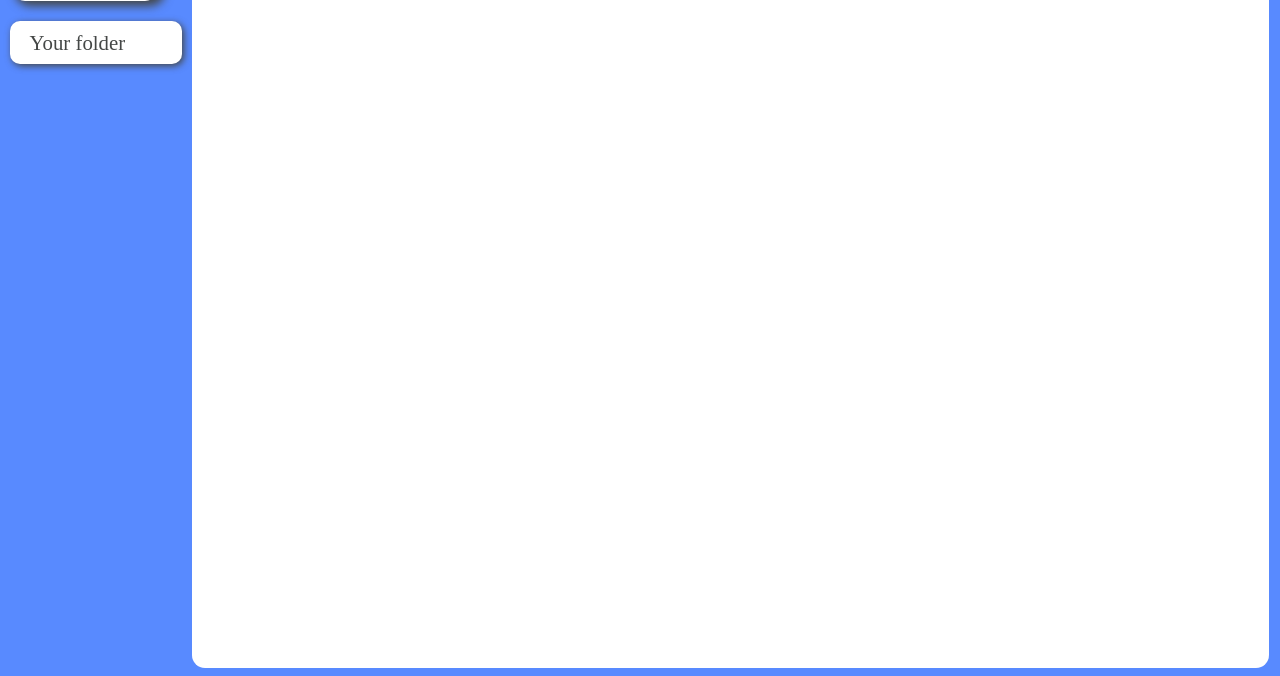
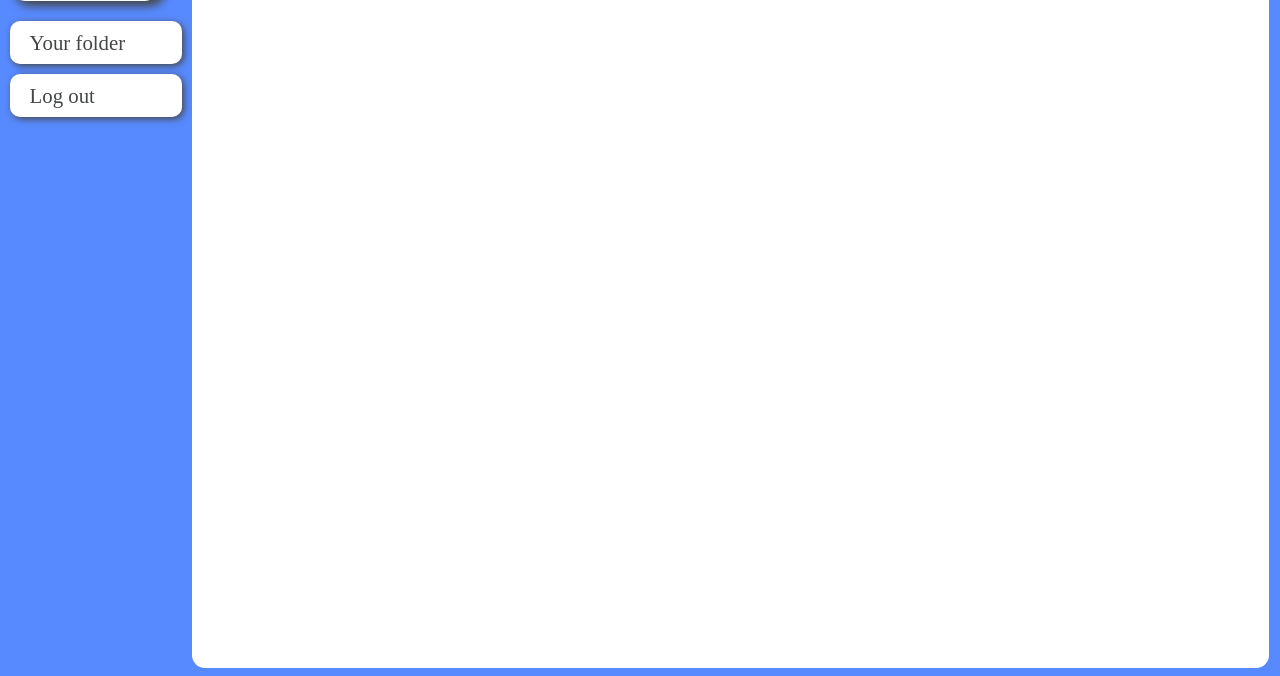
Before and after one commit to chickenHuy/Cloud, a Flask app: page /home in a window 1280 px wide. Shown: the part 124-800 px from the top of the page. Run offline with Flask 3, Linux system fonts and the light colour scheme; the visitor is signed in with stand-in values (Sample User, id 1); data that the repository does not hold is empty.

Commit message:
Create function logout

```diff
--- a/app.py
+++ b/app.py
@@ -16,6 +16,7 @@ def submit():
         print(f'Success')
         print(f'AWS Access Key ID: {access_key_id}')
         print(f'AWS Secret Access Key: {secret_access_key}')
+        session['login'] = True
         session['access_key_id'] = access_key_id
         session['secret_access_key'] = secret_access_key
         status = 'True'
@@ -27,6 +28,11 @@ def submit():
 
 @app.route('/home')
 def home():
+    if 'login' not in session:
+        return redirect('/')
+    if 'login' in session and session['login'] != True:
+        return redirect('/')
+
     json_files = getfile.get_file()
     if json_files:
         session['json_files'] = json_files
@@ -82,6 +88,14 @@ def upload():
         status = 'False'
         return jsonify({'status': status, 'message': 'Failed to download file'})
 
+@app.route('/logout')
+def logout():
+    if 'login' in session and session['login'] == True:
+        session.clear()
+        print('Cooooooooo')
+        redirect('/')
+    return redirect('/')
+
 @app.route('/')
 def login():
     return render_template('index.html')
--- a/static/style.css
+++ b/static/style.css
@@ -310,7 +310,7 @@ body {
   margin: 20px auto 0px;
 }
 
-.wrapper .sidebar .sidebar__menu .sidebar__home {
+.wrapper .sidebar .sidebar__menu .sidebar__button {
   width: 100%;
   height: 43px;
   font-size: 1.3em;
@@ -318,6 +318,7 @@ body {
   text-align: left;
   text-decoration: none;
   padding-left: 20px;
+  margin-bottom: 10px;
   color: #444746;
   border: none;
   cursor: pointer;
@@ -327,7 +328,7 @@ body {
   box-shadow: 2px 2px 7px #444746;
 }
 
-.wrapper .sidebar .sidebar__menu .sidebar__home:hover {
+.wrapper .sidebar .sidebar__menu .sidebar__button:hover {
   transform: scale(1.03);
 }
 
--- a/templates/home.html
+++ b/templates/home.html
@@ -28,7 +28,10 @@
             </div>
             <div class="sidebar__menu">
                 <a href="/home">
-                    <button class="sidebar__home">Your folder</button>
+                    <button class="sidebar__button sidebar__button--home">Your folder</button>
+                </a>
+                <a href="/logout">
+                    <button class="sidebar__button sidebar__button--logout">Log out</button>
                 </a>
             </div>
         </div>
```
Also changed, not shown: login.py (+0 -9 lines).
